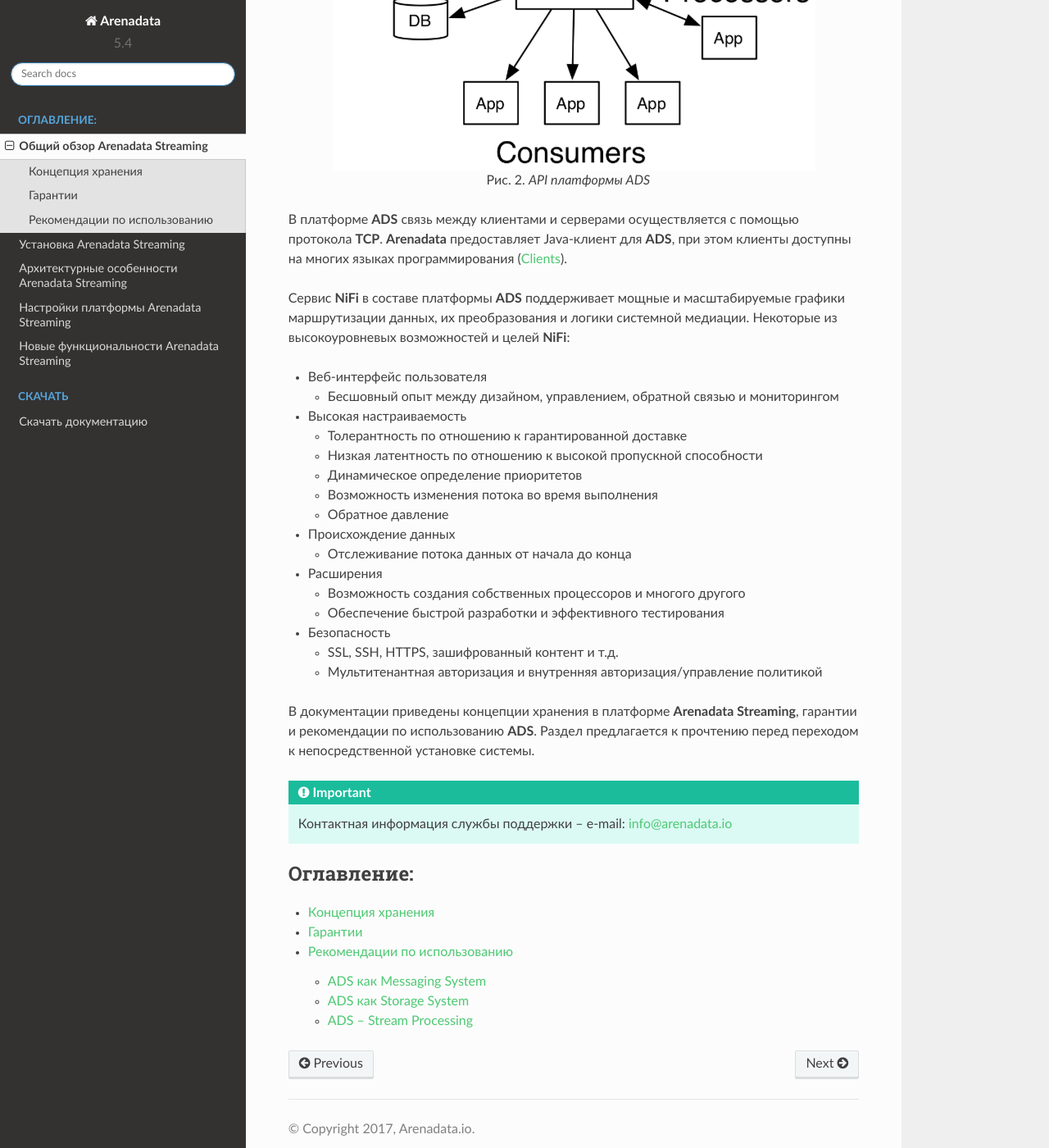
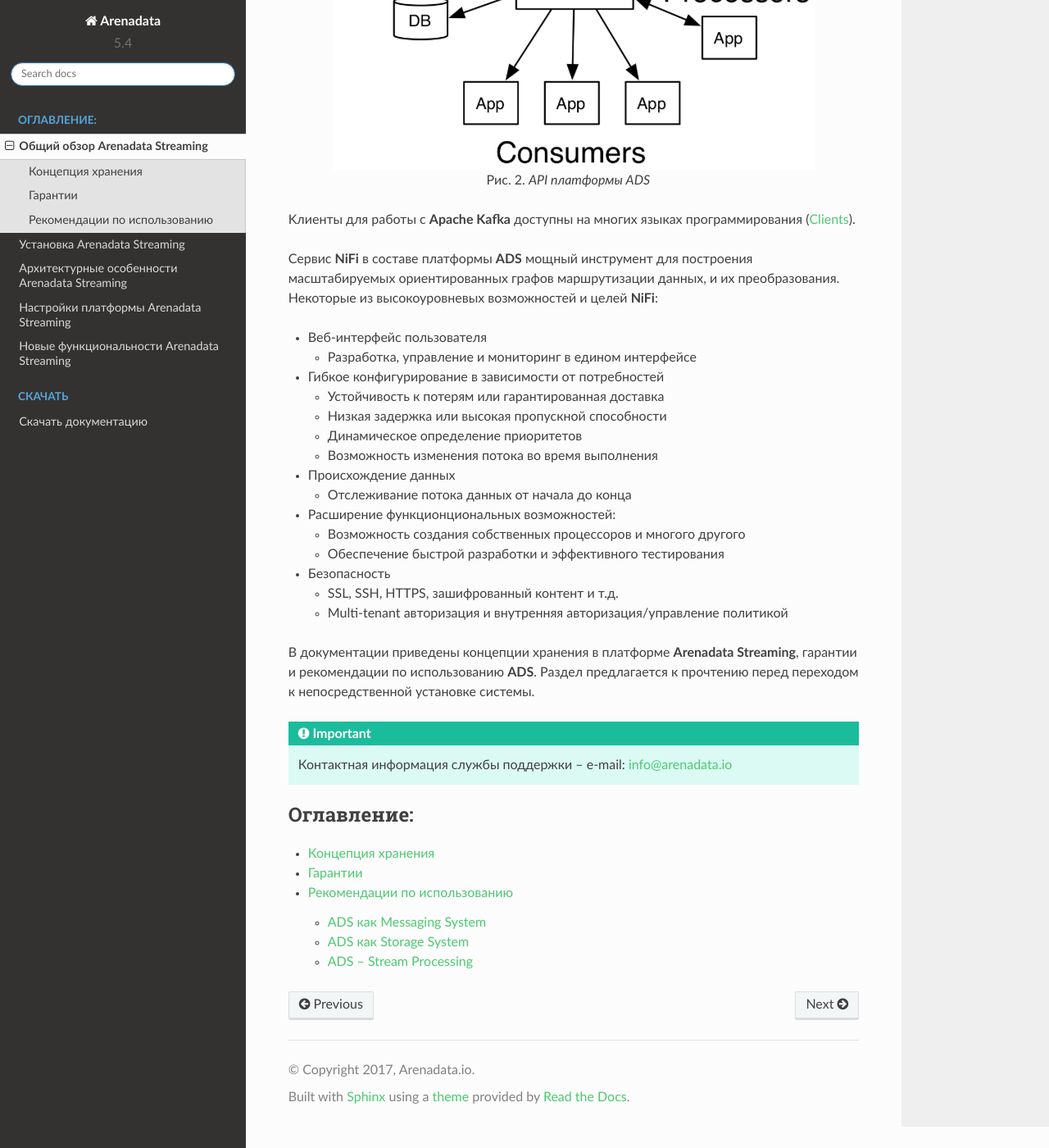
Before and after one commit to arenadata/docs_ads, a Sphinx documentation site: the page built from source/Intro/index.rst, in a window 1280 px wide and 1400 px high, scrolled down 2353 px. Shown: the whole window at 82% size. Built offline with Sphinx 7.4.7 and the Read the Docs theme 2.0.0, drawn with Linux system fonts in a browser that asks for light colours; pages that are not in the unit, such as notebooks, are missing from menus.

Commit message:
Update index.rst

```diff
--- a/source/Intro/index.rst
+++ b/source/Intro/index.rst
@@ -57,27 +57,26 @@
 
    API платформы ADS
 
-В платформе **ADS** связь между клиентами и серверами осуществляется с помощью протокола **TCP**. **Arenadata** предоставляет Java-клиент для **ADS**, при этом клиенты доступны на многих языках программирования (`Clients <https://cwiki.apache.org/confluence/display/KAFKA/Clients>`_).
+Kлиенты для работы с **Apache Kafka** доступны на многих языках программирования (`Clients <https://cwiki.apache.org/confluence/display/KAFKA/Clients>`_).
 
-Сервис **NiFi** в составе платформы **ADS** поддерживает мощные и масштабируемые графики маршрутизации данных, их преобразования и логики системной медиации. Некоторые из высокоуровневых возможностей и целей **NiFi**:
+Сервис **NiFi** в составе платформы **ADS** мощный инструмент для построения масштабируемых ориентированных графов маршрутизации данных, и их преобразования. Некоторые из высокоуровневых возможностей и целей **NiFi**:
 
 + Веб-интерфейс пользователя
 
-  + Бесшовный опыт между дизайном, управлением, обратной связью и мониторингом
+  + Разработка, управление и мониторинг в едином интерфейсе
 
-+ Высокая настраиваемость
++ Гибкое конфигурирование в зависимости от потребностей
 
-  + Толерантность по отношению к гарантированной доставке
-  + Низкая латентность по отношению к высокой пропускной способности
+  + Устойчивость к потерям или гарантированная доставка
+  + Низкая задержка или высокая пропускной способности
   + Динамическое определение приоритетов
   + Возможность изменения потока во время выполнения
-  + Обратное давление
 
 + Происхождение данных
 
   + Отслеживание потока данных от начала до конца
 
-+ Расширения
++ Расширение функционциональных возможностей:
 
   + Возможность создания собственных процессоров и многого другого
   + Обеспечение быстрой разработки и эффективного тестирования
@@ -85,7 +84,7 @@
 + Безопасность
 
   + SSL, SSH, HTTPS, зашифрованный контент и т.д.
-  + Мультитенантная авторизация и внутренняя авторизация/управление политикой
+  + Multi-tenant авторизация и внутренняя авторизация/управление политикой
 
 В документации приведены концепции хранения в платформе **Arenadata Streaming**, гарантии и рекомендации по использованию **ADS**. Раздел предлагается к прочтению перед переходом к непосредственной установке системы.
 
```
